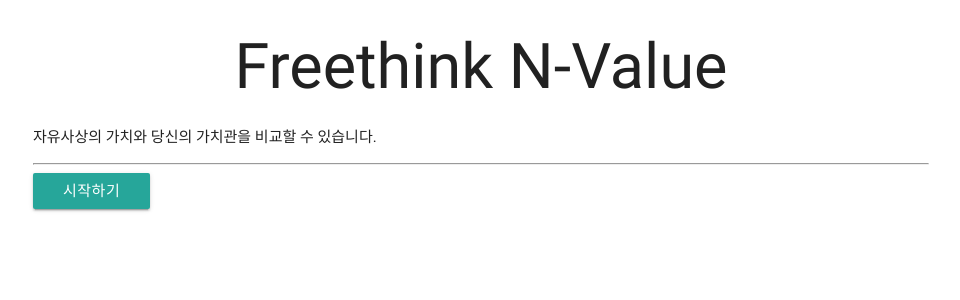
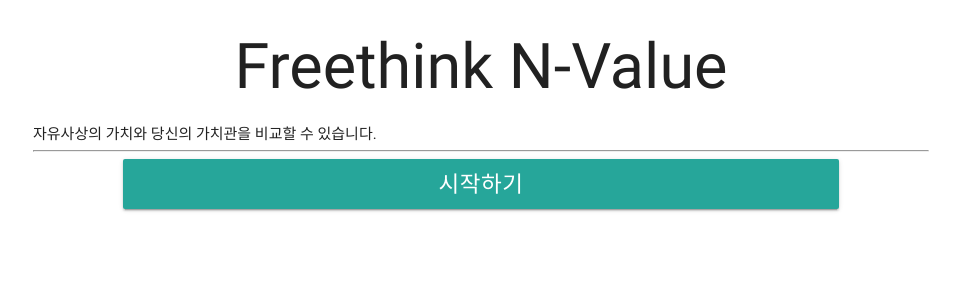
Before and after one commit to soma0sd/Freethinker-N-Value, a Jekyll site: the page built from index.html, in a window 1280 px wide. Shown: the top 300 px of the page, without its empty margins (159-1119 px from the left). Built offline with Jekyll 4.4.1, drawn with Linux system fonts in a browser that asks for light colours; nearby versions of some CDN libraries.

Commit message:
버그 수정

```diff
--- a/_includes/01_body.html
+++ b/_includes/01_body.html
@@ -1,6 +1,6 @@
 <h1 class="center-align">Freethink N-Value</h1>
-<p clas="center-align">자유사상의 가치와 당신의 가치관을 비교할 수 있습니다.</p>
+<h6 clas="center-align">자유사상의 가치와 당신의 가치관을 비교할 수 있습니다.</h6>
 <hr>
-<button class="waves-effect waves-light btn center-align" onclick="location.href='instructions.html';">
+<button id="start-btn" class="waves-effect waves-light btn center-align" onclick="location.href='instructions.html';">
   시작하기
 </button>
--- /dev/null
+++ b/style.css
@@ -0,0 +1,6 @@
+#start-btn {
+  width: 80%;
+  margin: 0 10%;
+  font-size: 1.5em;
+  height: 2.2em;
+}
```
